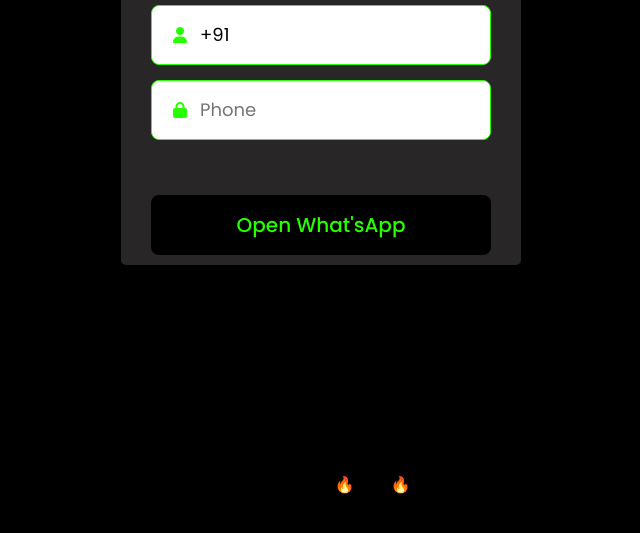
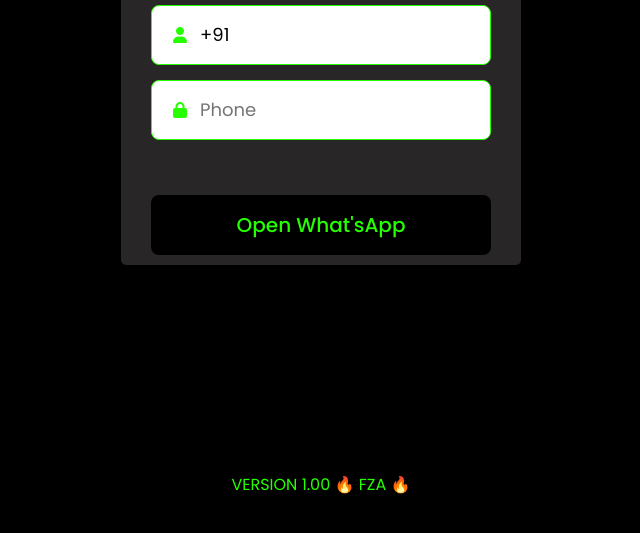
Before and after one commit to thefaizanakhtar/Whatsapp, a plain HTML site: page index.html in a window 1280 px wide. Shown: the part 199-732 px from the top of the page, without its empty margins (319-959 px from the left). Drawn offline with Linux system fonts and the light colour scheme.

Commit message:
Update style.css

```diff
--- a/style.css
+++ b/style.css
@@ -140,3 +140,6 @@
 form a:hover {
   text-decoration: underline;
 }
+footer {
+  color: #26ff00;
+}
```
